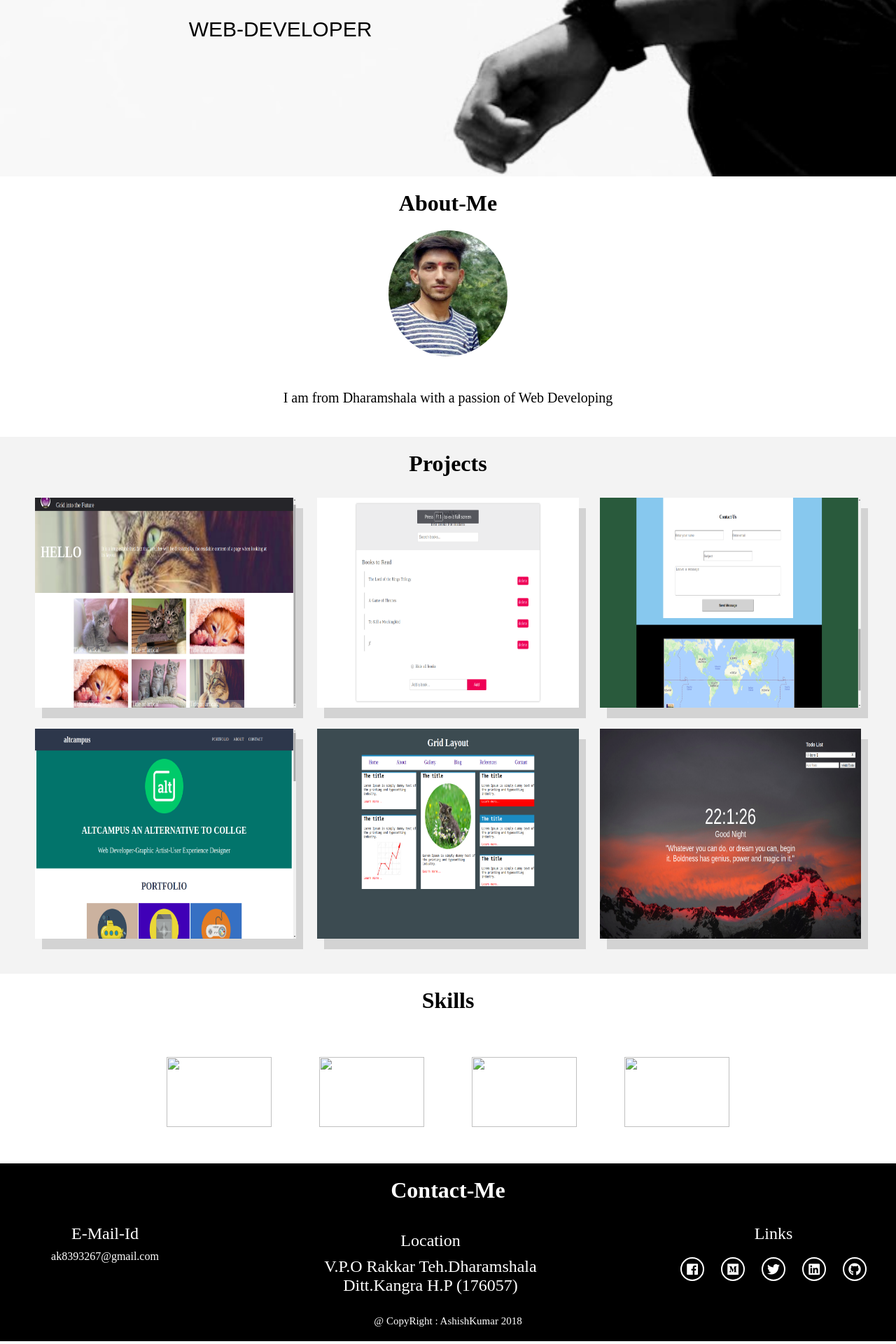
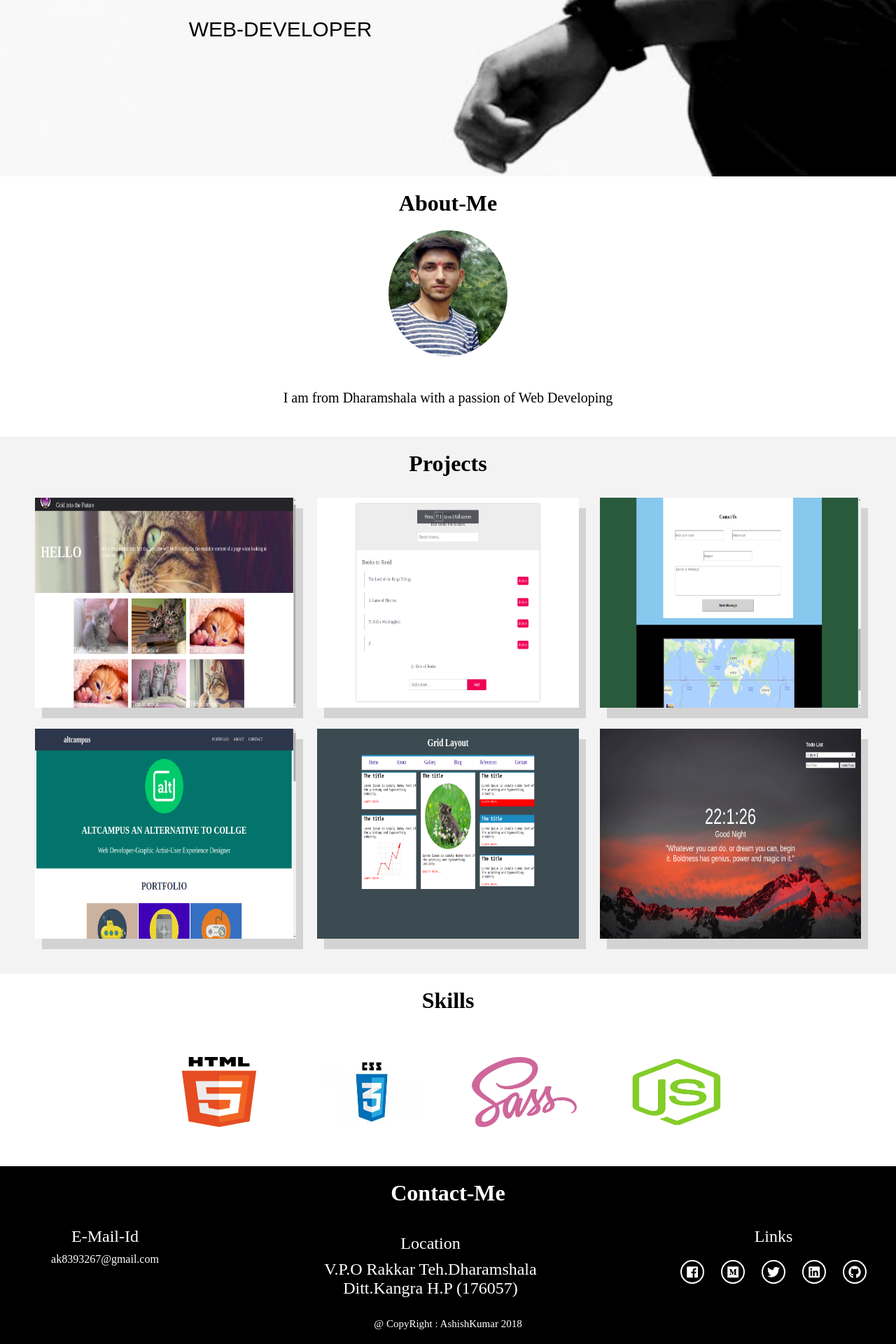
Before and after one commit to ashish4497/ashish4497.github.io, a Jekyll site: the page built from index.md, in a window 1280 px wide. Shown: the part 698-2618 px from the top of the page at 70% size. Built offline with Jekyll 4.4.1, drawn with Linux system fonts in a browser that asks for light colours; nearby versions of some CDN libraries.

Commit message:
Updated links of skills

```diff
--- a/_layouts/home.html
+++ b/_layouts/home.html
@@ -48,10 +48,10 @@
 		<section class="skill center" id="skill">
 			<h1 class="top-heading">Skills</h1>
 			<div class="skill-list">
-				<img src="/home/ravi/Downloads/html1.png">
-				<img src="/home/ravi/Downloads/css.jpeg">
-				<img src="/home/ravi/Downloads/sass.png">
-				<img src="/home/ravi/Downloads/js.png">
+				<img src="/assets/media/html1.png">
+				<img src="/assets/media/css.jpeg">
+				<img src="/assets/media/sass.png">
+				<img src="/assets/media/js.png">
 			</div>
 		</section>
 <!-- <---------------------contact------------------>
```
